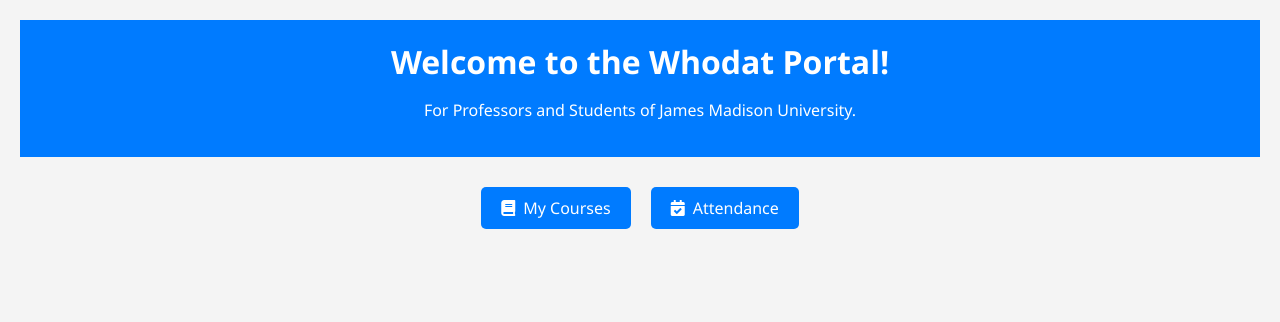
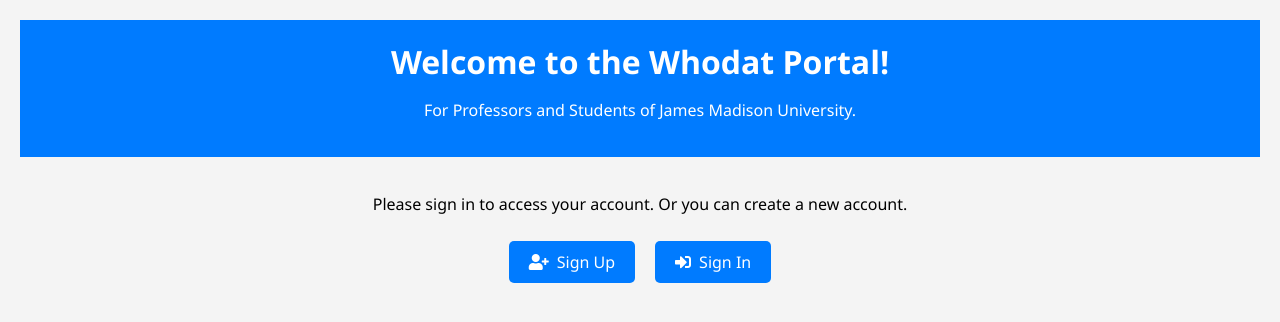
Before and after one commit to 347S24/347-final-project-team-25-who-dat, a Django app: page /homepage/ in a window 1280 px wide. Shown: the top 322 px of the page. Run offline with Django 4.2, Linux system fonts and the light colour scheme; parts of the project's set-up code (start-up, migrations or seed data) failed here and were passed over.

Commit message:
Homepage changes + Signup and Login

```diff
--- a/whodat/homepage/templates/homepage/index.html
+++ b/whodat/homepage/templates/homepage/index.html
@@ -54,6 +54,9 @@
         .icon {
             margin-right: 8px;
         }
+        .center {
+            text-align: center;
+        }
     </style>
 </head>
 <body>
@@ -62,6 +65,8 @@
         <p>For Professors and Students of James Madison University.</p>
     </header>
     <div class="content">
+        {% if user.is_authenticated %}
+            <p class="center">You are currently logged in as {{ user.username }}!</p>
             <div class="button-group">
                 <a href="{% url 'homepage:my-courses' %}" class="button">
                     <i class="fas fa-book icon"></i>My Courses
@@ -69,7 +74,21 @@
                 <a href="{% url 'homepage:attendance' %}" class="button">
                     <i class="fas fa-calendar-check icon"></i>Attendance
                 </a>
+                <a href="{% url 'account_logout' %}" class="button">
+                    <i class="fas fa-sign-out-alt icon"></i>Sign Out
+                </a>
             </div>
+        {% else %}
+            <p class="center">Please sign in to access your account. Or you can create a new account.</p>
+            <div class="button-group">
+                <a href="{% url 'account_signup' %}" class="button">
+                    <i class="fas fa-user-plus icon"></i>Sign Up
+                </a>
+                <a href="{% url 'account_login' %}" class="button">
+                    <i class="fas fa-sign-in-alt icon"></i>Sign In
+                </a>
+            </div>
+        {% endif %}
     </div>
 </body>
 </html>
--- a/whodat/homepage/views.py
+++ b/whodat/homepage/views.py
@@ -26,16 +26,26 @@ def attendance(request):
 
 @login_required
 def my_courses(request):
-    if hasattr(request.user, 'Teacher'):
+    # print("User:", request.user)
+    # print("User attributes:", request.user.__dict__)
+
+    if hasattr(request.user, 'teacher'):
+        # print("User is a teacher")
         # Teacher's courses
         courses = Course.objects.filter(instructor=request.user.teacher)
     elif hasattr(request.user, 'teachingassistant'):
+        # print("User is a teaching assistant")
         # Fetch courses supervised by the TA's supervising teacher
         supervising_teacher = request.user.teachingassistant.supervising_teacher
         courses = Course.objects.filter(instructor=supervising_teacher)
-    elif hasattr(request.user, 'Student'):
+    elif hasattr(request.user, 'student'):
+        # print("User is a student")
         # Student's courses
         courses = request.user.student.courses.all()
     else:
+        # print("User is not authorized")
         return HttpResponseForbidden("You are not authorized to view this page.")
+
+    print("Courses:", courses)
+
     return render(request, 'homepage/my_courses.html', {'courses': courses})
```
Lines whose indentation alone changed are shown as unchanged.
